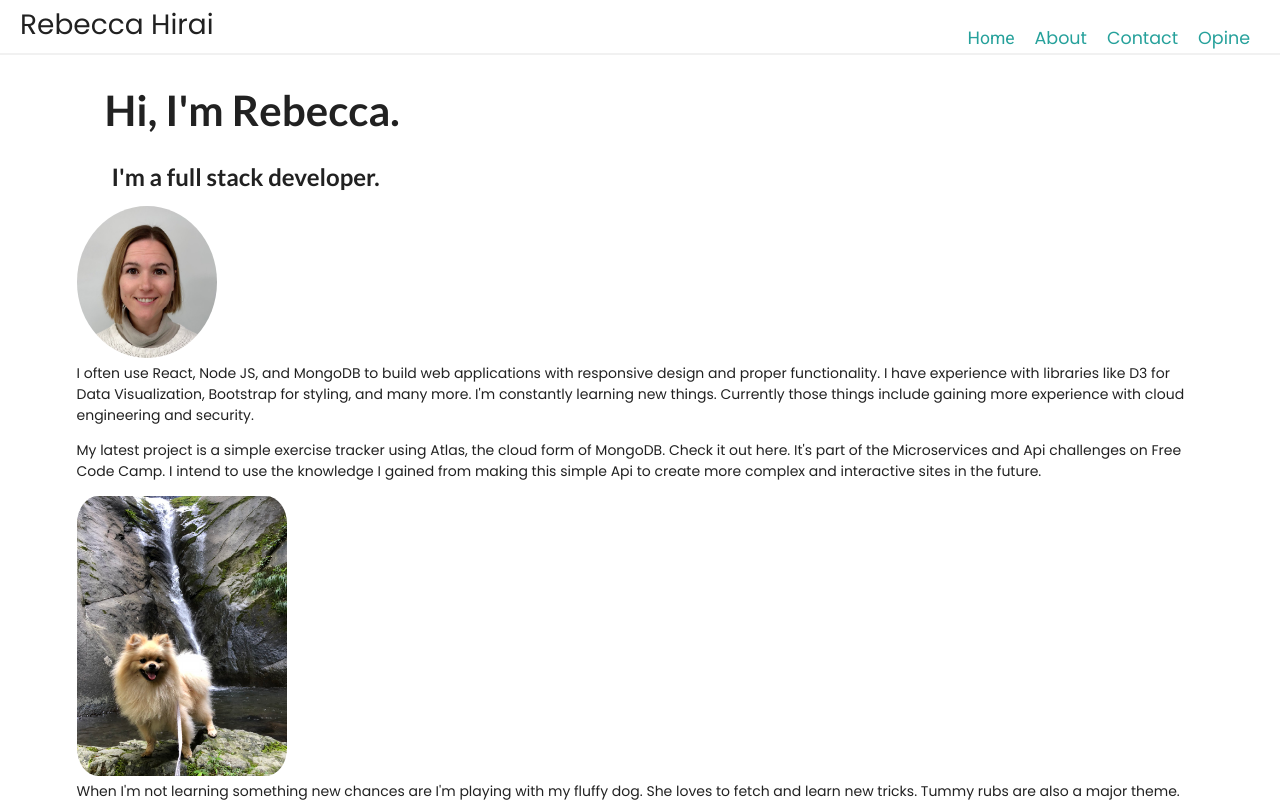
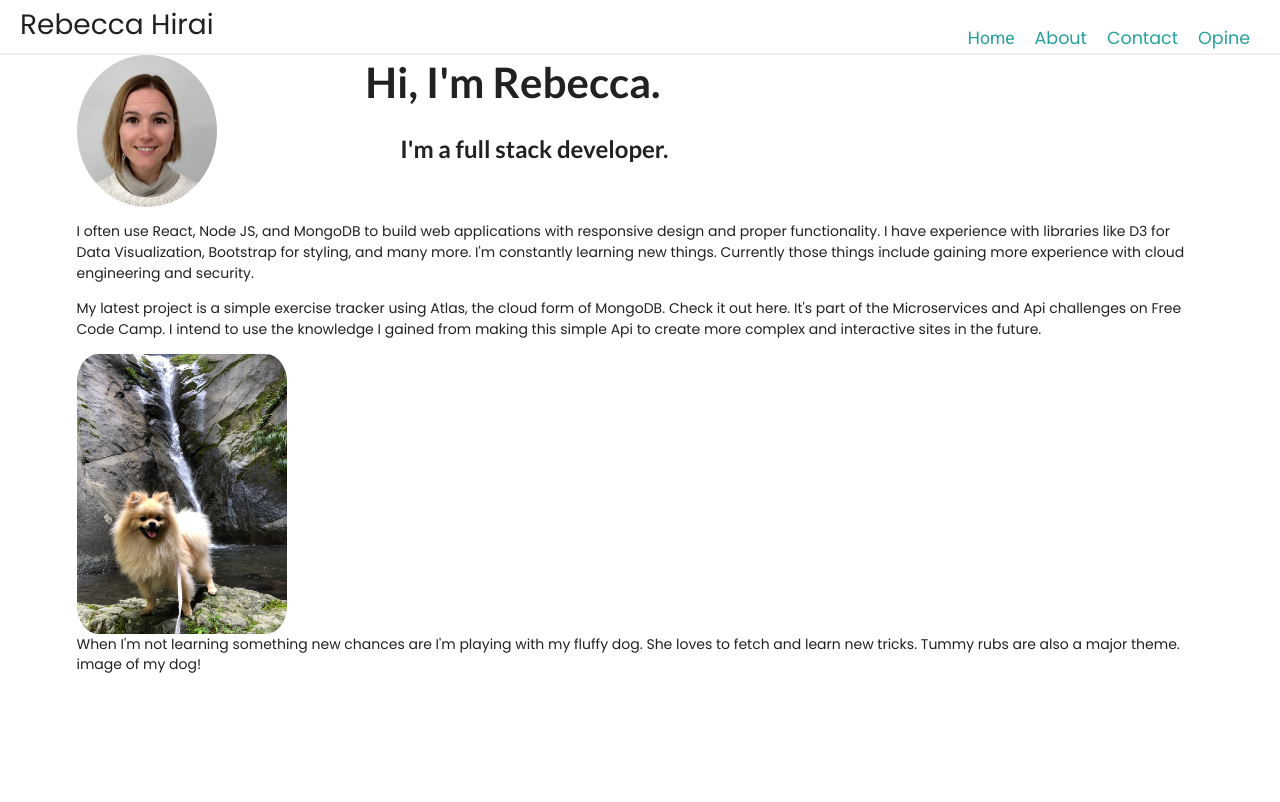
Before and after one commit to rebecca1231/portfolio2, a React (Create React App) app: page /about in a window 1280 px wide. Shown: the top 802 px of the page. Built offline with nearby package versions, Linux system fonts and the light colour scheme.

Commit message:
about page

```diff
--- a/src/Components/About.js
+++ b/src/Components/About.js
@@ -5,17 +5,23 @@ import EmWaterfall from '../EmWaterfall.jpeg'
 const About = () => {
   return (
     <div className="ui container" style={{ fontFamily: "Poppins" }}>
+      <div className="ui grid">
+        <div className="four wide column">
+        <img className="ui image" src={myFace} alt="face" style={{maxWidth:"10rem", borderRadius:"50%"}} />
+
+        </div>
+        <div className="nine wide column">
       <div
         className="ui huge header"
-        style={{ fontSize: "3rem", margin: "2rem 0 0 2rem" }}
+        style={{ fontSize: "3rem", margin:0 }}
       >
         Hi, I'm Rebecca.
       </div>
       <div className="ui large header" style={{ marginLeft: "2.5rem" }}>
         I'm a full stack developer.
       </div>{" "}
+      </div>
       <div >
-          <img src={myFace} alt="face" style={{maxWidth:"10rem", borderRadius:"50%"}} />
         <p style={{lineHeight:1.5}}>
           I often use React, Node JS, and MongoDB to build web applications with
           responsive design and proper functionality. I have experience with
@@ -30,11 +36,12 @@ const About = () => {
           gained from making this simple Api to create more complex and
           interactive sites in the future.
           </p>
-          <img src={EmWaterfall} style={{display: "inline", maxWidth:"15rem", borderRadius:"10%"}} />
+          <img className="ui image"  src={EmWaterfall} style={{display: "inline", maxWidth:"15rem", borderRadius:"10%"}} />
           <p>When I'm not learning something new
           chances are I'm playing with my fluffy dog. She loves to fetch and
           learn new tricks. Tummy rubs are also a major theme. image of my dog!
         </p>
+      </div>
       </div>
     </div>
   );
```
